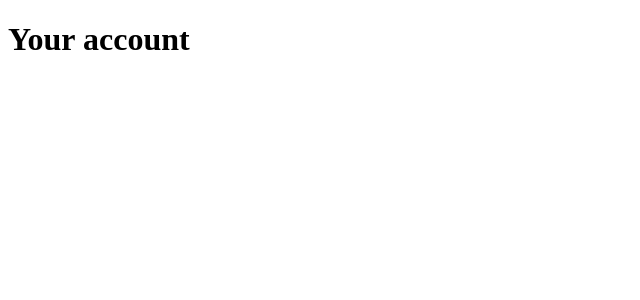
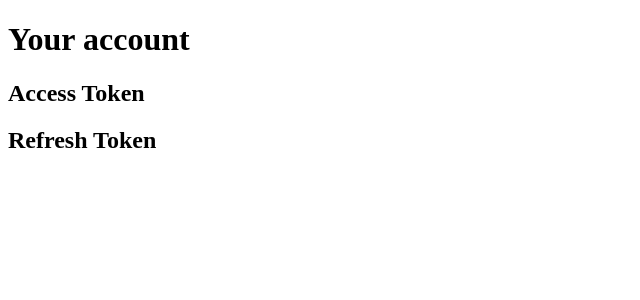
Before and after one commit to achl93/ox-cord, a React (Create React App) app: page /host in a window 1280 px wide. Shown: the top 300 px of the page, without its empty margins (0-640 px from the left). Built offline with nearby package versions, Linux system fonts and the light colour scheme.

Commit message:
login works

```diff
--- a/package.json
+++ b/package.json
@@ -3,11 +3,15 @@
   "version": "0.1.0",
   "private": true,
   "dependencies": {
+    "cookie-parser": "^1.4.3",
+    "express": "^4.16.2",
+    "querystring": "^0.2.0",
     "react": "^16.0.0",
     "react-dom": "^16.0.0",
+    "react-router-dom": "^4.2.2",
     "react-scripts": "1.0.14",
     "redux": "^3.7.2",
-    "react-router-dom": "^4.2.2"
+    "request": "^2.83.0"
   },
   "scripts": {
     "start": "react-scripts start",
--- a/src/components/home.jsx
+++ b/src/components/home.jsx
@@ -8,7 +8,7 @@ export default class Home extends Component {
       // then when they come back, redirect to playlist
       <div>
         <div>
-          <Link to='/host'>Host</Link>
+          <a href='http://localhost:8888/login'><h4>Host</h4></a>
         </div>
         <div>
           <Link to='/join'>Join</Link>
--- a/src/components/host.jsx
+++ b/src/components/host.jsx
@@ -2,10 +2,26 @@ import React, { Component } from 'react'
 //import { getGeolocation } from '../getGeolocation'
 
 export default class Host extends Component {
+  getSearchParams() {
+    var searchParams = {};
+    var e, r = /([^&;=]+)=?([^&;]*)/g,
+        q = window.location.search.substring(1);
+    while ( e = r.exec(q)) {
+       searchParams[e[1]] = decodeURIComponent(e[2]);
+    }
+    return searchParams;
+  }
+
   render() {
+    var params = this.getSearchParams();
+    console.log(params)
     return (
       <div>
         <h1>Your account</h1>
+        <h2>Access Token</h2>
+        <div>{params.access_token}</div>
+        <h2>Refresh Token</h2>
+        <div>{params.refresh_token}</div>
       </div>
     )
   }
--- a/src/index.js
+++ b/src/index.js
@@ -13,7 +13,7 @@ ReactDOM.render(
   <BrowserRouter>
     <Switch>
       <Route path='/join' component={Join} />
-      <Route path='/host' component={Host} />
+      <Route path='/host*' component={Host} />
       <Route path='/' component={Home} />
     </Switch>
   </BrowserRouter>
```
